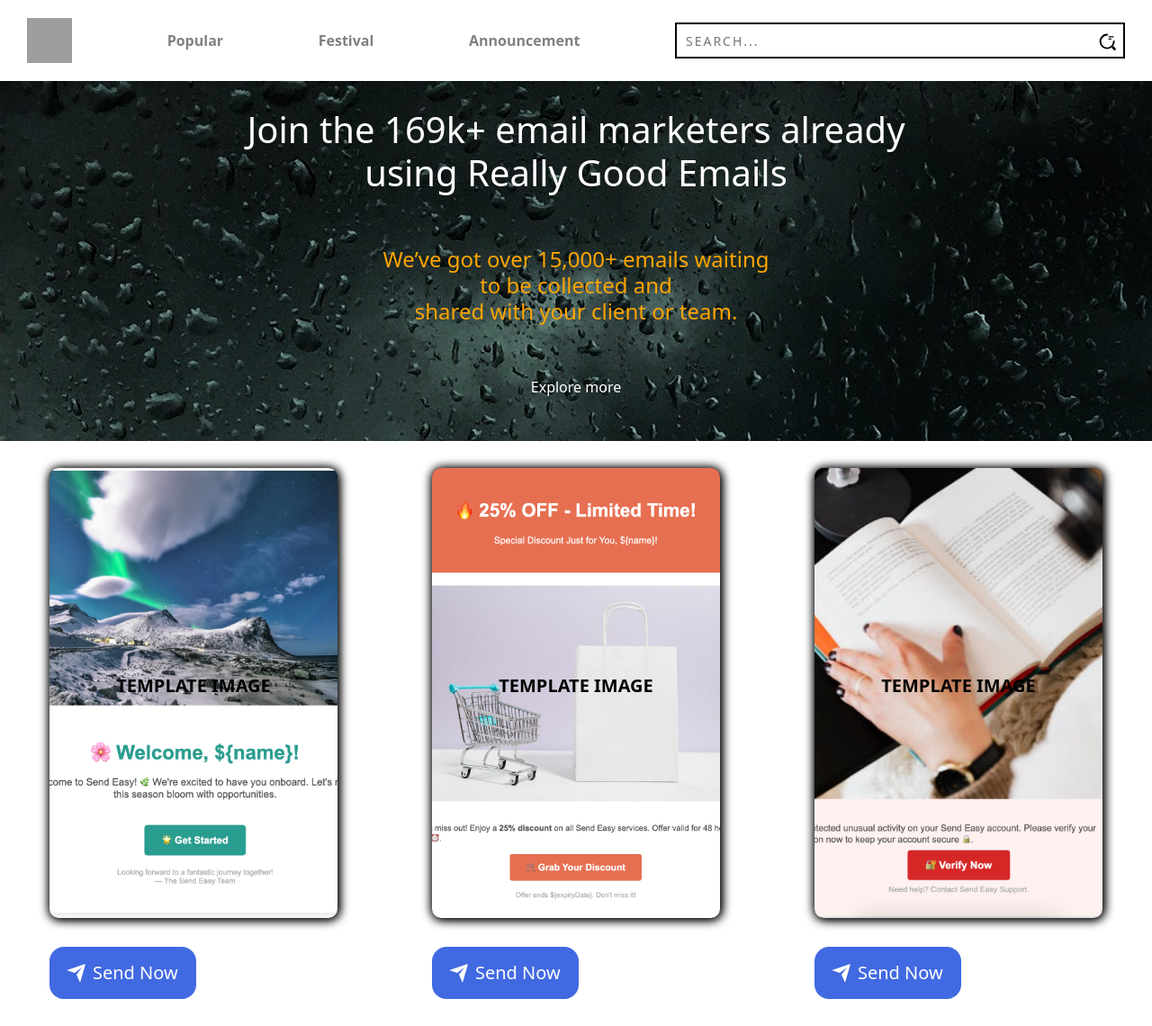
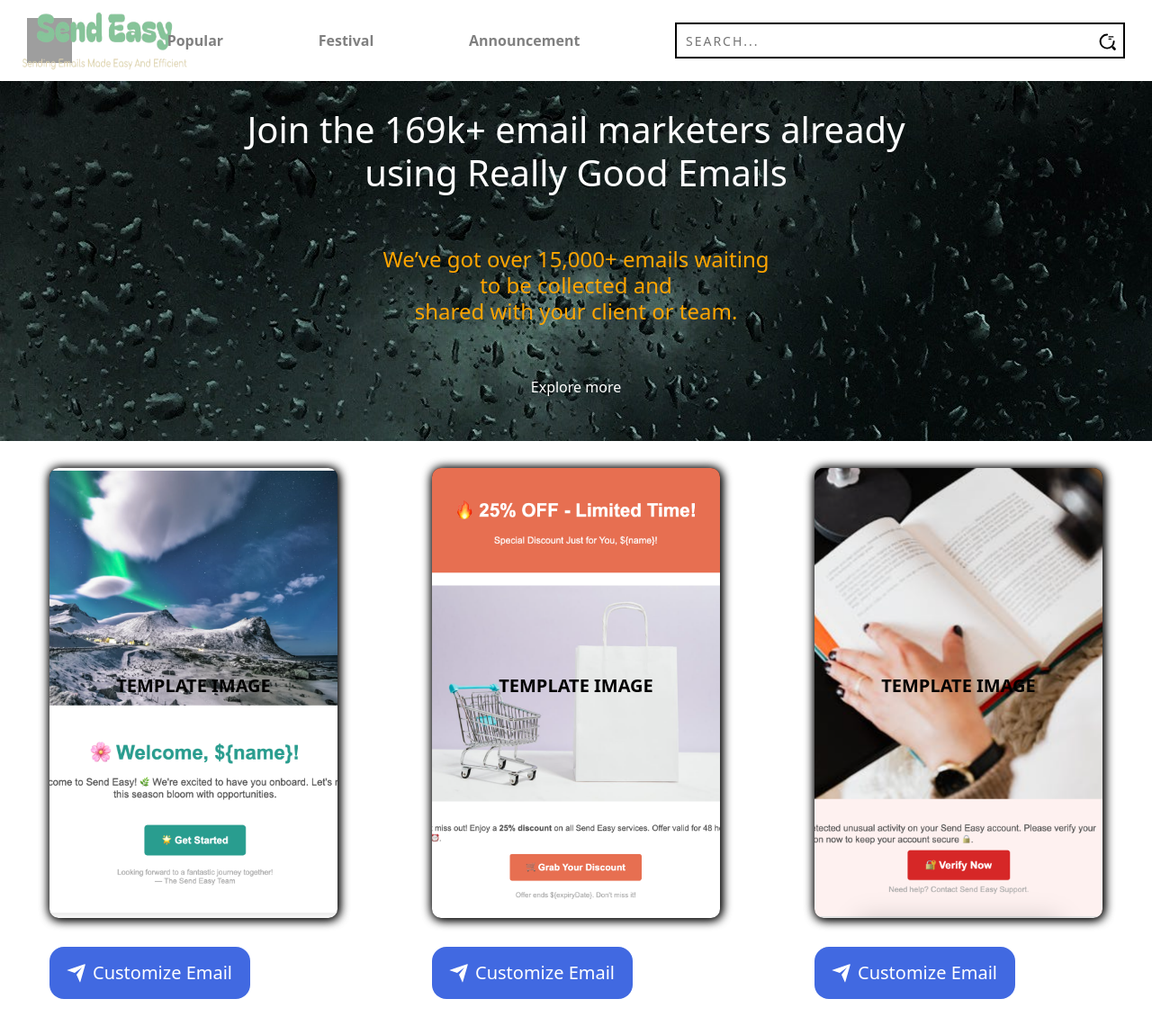
Before and after one commit to sabinacharyadev/sendeasy-client, a React (Vite) app: page / in a window 1280 px wide. Shown: the whole page at 90% size. Built offline with nearby package versions, Linux system fonts and the light colour scheme; grey boxes are pictures that could not be loaded.

Commit message:
logo added

```diff
--- a/index.html
+++ b/index.html
@@ -2,7 +2,7 @@
 <html lang="en">
   <head>
     <meta charset="UTF-8" />
-    <link rel="icon" type="image/svg+xml" href="/vite.svg" />
+    <link rel="icon" type="image/svg+xml" href="./src/assets/sendeasy.png" />
     <meta name="viewport" content="width=device-width, initial-scale=1.0" />
     <title>Send Easy - Sending emails made easy and efficient</title>
   </head>
--- a/src/Components/EmailDisplayCard.jsx
+++ b/src/Components/EmailDisplayCard.jsx
@@ -9,16 +9,7 @@
   const navigate = useNavigate();
 
   const handleClick = () => {
-    navigate(
-      "/send-email"
-      // ,
-      //  {
-      // state: {
-      //   templateHtml: template.html,
-      //   title: template.title,
-      // },
-      //  }
-    );
+    navigate("/send-email");
     setSelectedTemplate(template);
   };
 
@@ -47,7 +38,7 @@
           </div>
         </div>
       </StyledWrapper>
-      <ButtonX buttonText={"Send Now"} handleClick={handleClick} />
+      <ButtonX buttonText={"Customize Email"} handleClick={handleClick} />
       <div className="html"> {/* <Tooltip /> */}</div>
     </div>
   );
--- a/src/Components/NavBar.jsx
+++ b/src/Components/NavBar.jsx
@@ -1,15 +1,28 @@
 import SearchBar from "./SearchBar";
+import sendEasyImage from "../assets/sendeasy1.png";
+import { Image } from "react-bootstrap";
 
 const NavBar = () => {
   return (
     <div className="nav-container">
-      <div className="logo"></div>
+      <div className="logo">
+        <Image
+          style={{
+            height: "8rem",
+            width: "15rem",
+            marginTop: "-2rem",
+            marginLeft: "-2rem",
+          }}
+          src={sendEasyImage}
+        />
+      </div>
+
       <div>Popular</div>
       <div>Festival</div>
       <div>Announcement</div>
 
       <div>
-        <SearchBar propPlaceholder={"Search by keyword or categoty"} />
+        <SearchBar propPlaceholder={"Search by keyword or category"} />
       </div>
     </div>
   );
```
Also changed, not shown: src/assets/sendeasy.png (added), src/assets/sendeasy1.png (added).
